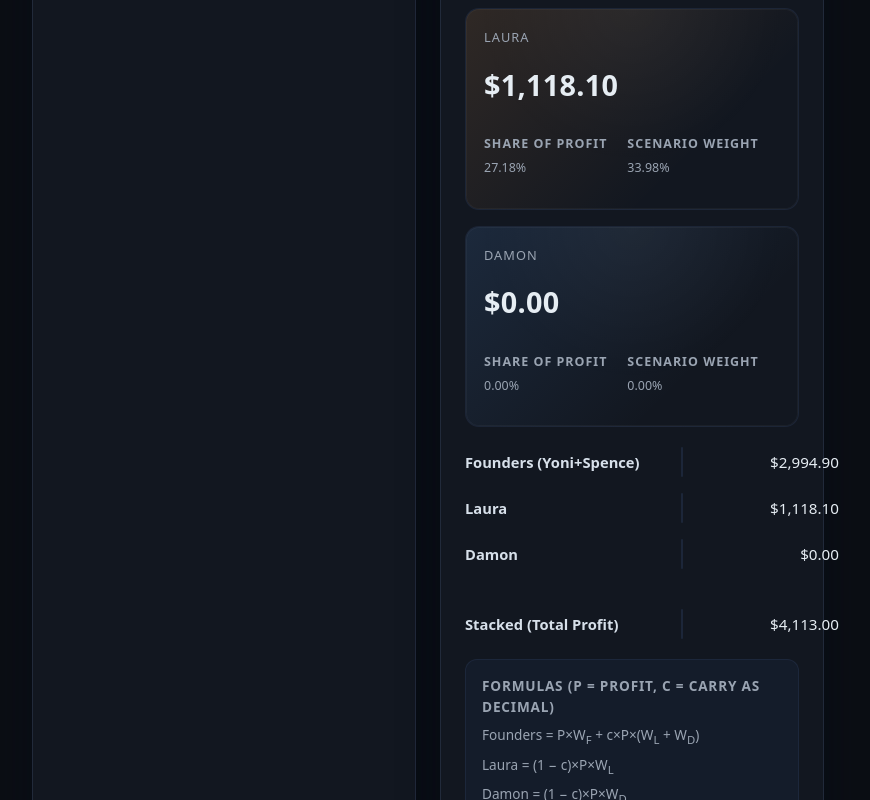
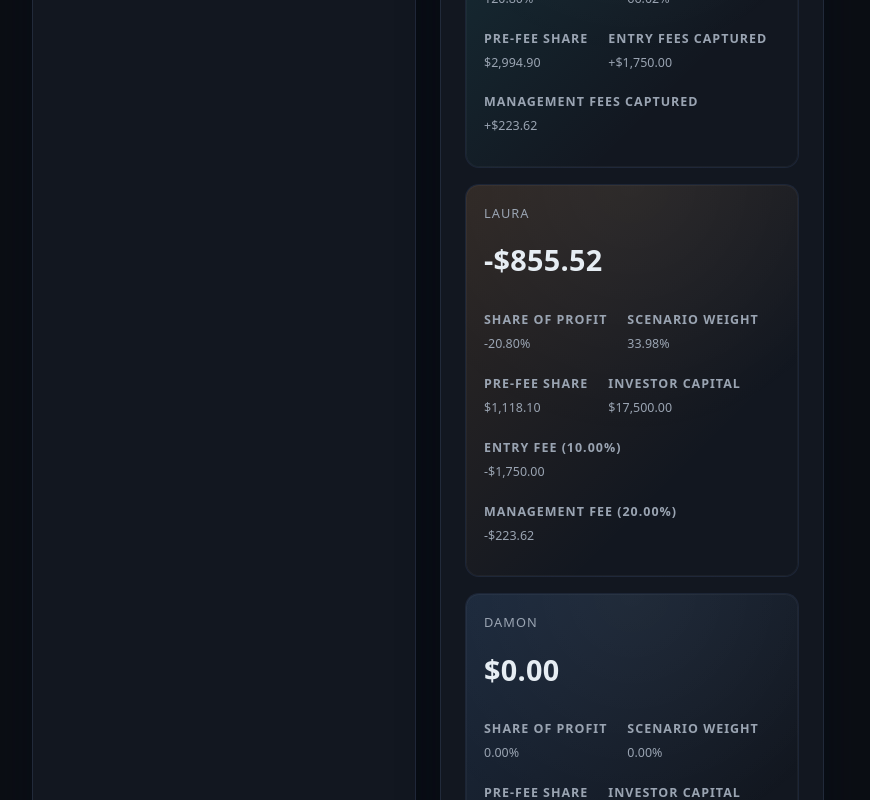
Before and after one commit to SCPrime/Y-S, a React (Vite) app: page / in a window 1280 px wide. Shown: the part 1180-1980 px from the top of the page, without its empty margins (8-878 px from the left). Built offline with nearby package versions, Linux system fonts and the light colour scheme.

Commit message:
Model entry and management fees in profit split

```diff
--- a/src/App.jsx
+++ b/src/App.jsx
@@ -25,14 +25,33 @@ const SCENARIOS = [
     label: 'Not deployed (0 weight)',
     summary:
       'Damon is not deployed; his capital weight is zero so his carry routes to Founders.',
+    investorCapital: {
+      laura: 17_500,
+      damon: 0,
+    },
   },
   {
     key: 'deployed',
     label: 'Deployed on 2025-08-02 (5,000 capital)',
     summary:
       'Damon is actively deployed and receives a positive weight based on his 5,000 capital contribution.',
+    investorCapital: {
+      laura: 17_500,
+      damon: 5_000,
+    },
   },
 ]
+
+const SCENARIO_LOOKUP = SCENARIOS.reduce((map, scenarioDefinition) => {
+  map[scenarioDefinition.key] = scenarioDefinition
+  return map
+}, {})
+
+const getScenarioDetails = (scenarioKey) => SCENARIO_LOOKUP[scenarioKey] ?? SCENARIOS[0]
+
+const ENTRY_FEE_RATE = 0.1
+const MANAGEMENT_FEE_RATE = 0.2
+const DEFAULT_INVESTOR_CAPITAL = { laura: 0, damon: 0 }
 
 const TABS = [
   { key: 'calculator', label: 'Profit split calculator' },
@@ -107,12 +126,58 @@ const getWeights = (scenarioKey) => WEIGHTS[scenarioKey] ?? WEIGHTS.notdeployed
 const calcSplit = (profit, carryPct, scenarioKey) => {
   const weights = getWeights(scenarioKey)
   const carry = (carryPct || 0) / 100
-  const founders = profit * (weights.F + carry * (weights.L + weights.D))
-  const laura = profit * ((1 - carry) * weights.L)
-  const damon = profit * ((1 - carry) * weights.D)
+  const scenarioDetails = getScenarioDetails(scenarioKey)
+  const investorCapital = scenarioDetails?.investorCapital ?? DEFAULT_INVESTOR_CAPITAL
+
+  const foundersPreFee = profit * (weights.F + carry * (weights.L + weights.D))
+  const lauraPreFee = profit * ((1 - carry) * weights.L)
+  const damonPreFee = profit * ((1 - carry) * weights.D)
+
+  const entryFeeLaura = (investorCapital.laura || 0) * ENTRY_FEE_RATE
+  const entryFeeDamon = (investorCapital.damon || 0) * ENTRY_FEE_RATE
+  const managementFeeLaura = lauraPreFee * MANAGEMENT_FEE_RATE
+  const managementFeeDamon = damonPreFee * MANAGEMENT_FEE_RATE
+
+  const totalEntryFees = entryFeeLaura + entryFeeDamon
+  const totalManagementFees = managementFeeLaura + managementFeeDamon
+
+  const founders = foundersPreFee + totalEntryFees + totalManagementFees
+  const laura = lauraPreFee - entryFeeLaura - managementFeeLaura
+  const damon = damonPreFee - entryFeeDamon - managementFeeDamon
   const total = founders + laura + damon
 
-  return { founders, laura, damon, total, weights }
+  return {
+    founders,
+    laura,
+    damon,
+    total,
+    weights,
+    details: {
+      base: {
+        founders: foundersPreFee,
+        laura: lauraPreFee,
+        damon: damonPreFee,
+      },
+      entryFees: {
+        founders: totalEntryFees,
+        laura: entryFeeLaura,
+        damon: entryFeeDamon,
+      },
+      managementFees: {
+        founders: totalManagementFees,
+        laura: managementFeeLaura,
+        damon: managementFeeDamon,
+      },
+      investorCapital: {
+        laura: investorCapital.laura || 0,
+        damon: investorCapital.damon || 0,
+      },
+      feeRates: {
+        entry: ENTRY_FEE_RATE,
+        management: MANAGEMENT_FEE_RATE,
+      },
+    },
+  }
 }
 
 const escapeRegex = (value) => value.replace(/[.*+?^${}()|[\]\\]/g, '\\$&')
@@ -660,13 +725,36 @@ function App() {
   const handleDownload = () => {
     const profitValue = Math.max(0, Number(profitInput) || 0)
     const carryValue = clamp(Number(carryInput) || 0, 0, 100)
-    const { founders, laura, damon, weights } = calcSplit(profitValue, carryValue, scenario)
+    const { founders, laura, damon, weights, details } = calcSplit(profitValue, carryValue, scenario)
 
+    const entryFeePct = (details.feeRates.entry * 100).toFixed(2)
+    const managementFeePct = (details.feeRates.management * 100).toFixed(2)
     const rows = [
-      ['Party', 'Amount', 'Profit', 'Carry_%', 'Scenario', 'W_Founders', 'W_Laura', 'W_Damon'],
+      [
+        'Party',
+        'Net_Amount',
+        'Pre_Fee_Amount',
+        'Entry_Fee',
+        'Management_Fee',
+        'Investor_Capital',
+        'Entry_Fee_%',
+        'Management_Fee_%',
+        'Profit',
+        'Carry_%',
+        'Scenario',
+        'W_Founders',
+        'W_Laura',
+        'W_Damon',
+      ],
       [
         'Founders (Yoni+Spence)',
         founders.toFixed(2),
+        details.base.founders.toFixed(2),
+        details.entryFees.founders.toFixed(2),
+        details.managementFees.founders.toFixed(2),
+        '',
+        entryFeePct,
+        managementFeePct,
         profitValue.toFixed(2),
         carryValue.toFixed(2),
         scenario,
@@ -674,8 +762,38 @@ function App() {
         formatWeightForCsv(weights.L),
         formatWeightForCsv(weights.D),
       ],
-      ['Laura', laura.toFixed(2), profitValue.toFixed(2), carryValue.toFixed(2), scenario, '', '', ''],
-      ['Damon', damon.toFixed(2), profitValue.toFixed(2), carryValue.toFixed(2), scenario, '', '', ''],
+      [
+        'Laura',
+        laura.toFixed(2),
+        details.base.laura.toFixed(2),
+        (-details.entryFees.laura).toFixed(2),
+        (-details.managementFees.laura).toFixed(2),
+        (details.investorCapital.laura || 0).toFixed(2),
+        entryFeePct,
+        managementFeePct,
+        profitValue.toFixed(2),
+        carryValue.toFixed(2),
+        scenario,
+        '',
+        '',
+        '',
+      ],
+      [
+        'Damon',
+        damon.toFixed(2),
+        details.base.damon.toFixed(2),
+        (-details.entryFees.damon).toFixed(2),
+        (-details.managementFees.damon).toFixed(2),
+        (details.investorCapital.damon || 0).toFixed(2),
+        entryFeePct,
+        managementFeePct,
+        profitValue.toFixed(2),
+        carryValue.toFixed(2),
+        scenario,
+        '',
+        '',
+        '',
+      ],
     ]
 
     const csvContent = rows.map((row) => row.join(',')).join('\n')
@@ -690,7 +808,7 @@ function App() {
 
   const profitValue = Math.max(0, Number(profitInput) || 0)
   const carryValue = clamp(Number(carryInput) || 0, 0, 100)
-  const { founders, laura, damon, total, weights } = calcSplit(profitValue, carryValue, scenario)
+  const { founders, laura, damon, total, weights, details } = calcSplit(profitValue, carryValue, scenario)
   const totalWeight = weights.F + weights.L + weights.D
   const partyValues = { founders, laura, damon }
   const partyShares = {
@@ -698,7 +816,7 @@ function App() {
     laura: total > 0 ? laura / total : 0,
     damon: total > 0 ? damon / total : 0,
   }
-  const scenarioDetails = SCENARIOS.find((option) => option.key === scenario) ?? SCENARIOS[0]
+  const scenarioDetails = getScenarioDetails(scenario)
 
   const advancedNumbers = useMemo(
     () => ({
@@ -868,6 +986,12 @@ function App() {
         founders,
         laura,
         damon,
+        preFee: details.base,
+        entryFees: details.entryFees,
+        managementFees: details.managementFees,
+        feeRates: details.feeRates,
+        investorCapital: details.investorCapital,
+        feesRoutedToFounders: details.entryFees.founders + details.managementFees.founders,
       },
     }
 
@@ -1048,7 +1172,8 @@ function App() {
             </p>
             <p className="muted">
               Investor-class weights for this snapshot come from the section below. Use the entry, management, and moonbag inputs
-              to align Founders, Laura, and Damon allocations with the current calculator state.
+              to align Founders, Laura, and Damon allocations with the current calculator state. Entry fees (10% of investor capital)
+              and management fees (20% of the investor profit share) now route to Founders.
             </p>
 
             <div className="legend" role="list" aria-label="Party color legend">
@@ -1071,6 +1196,12 @@ function App() {
                 const share = partyShares[party.key]
                 const weightKey = PARTY_WEIGHT_KEYS[party.key]
                 const weightValue = weights[weightKey]
+                const baseAmount = details?.base?.[party.key] ?? 0
+                const entryFee = details?.entryFees?.[party.key] ?? 0
+                const managementFee = details?.managementFees?.[party.key] ?? 0
+                const investorCapital = details?.investorCapital?.[party.key] ?? null
+                const isFounders = party.key === 'founders'
+                const isInvestor = party.key === 'laura' || party.key === 'damon'
                 return (
                   <article key={party.key} className={`stat-card ${party.className}`}>
                     <header className="stat-header">{party.label}</header>
@@ -1084,6 +1215,40 @@ function App() {
                         <dt>Scenario weight</dt>
                         <dd>{formatPercent(weightValue)}</dd>
                       </div>
+                      <div>
+                        <dt>Pre-fee share</dt>
+                        <dd>{formatCurrency(baseAmount)}</dd>
+                      </div>
+                      {isInvestor && investorCapital !== null ? (
+                        <div>
+                          <dt>Investor capital</dt>
+                          <dd>{formatCurrency(investorCapital)}</dd>
+                        </div>
+                      ) : null}
+                      {isInvestor ? (
+                        <>
+                          <div>
+                            <dt>Entry fee ({formatPercent(details.feeRates.entry)})</dt>
+                            <dd>-{formatCurrency(entryFee)}</dd>
+                          </div>
+                          <div>
+                            <dt>Management fee ({formatPercent(details.feeRates.management)})</dt>
+                            <dd>-{formatCurrency(managementFee)}</dd>
+                          </div>
+                        </>
+                      ) : null}
+                      {isFounders ? (
+                        <>
+                          <div>
+                            <dt>Entry fees captured</dt>
+                            <dd>+{formatCurrency(entryFee)}</dd>
+                          </div>
+                          <div>
+                            <dt>Management fees captured</dt>
+                            <dd>+{formatCurrency(managementFee)}</dd>
+                          </div>
+                        </>
+                      ) : null}
                     </dl>
                   </article>
                 )
@@ -1119,17 +1284,18 @@ function App() {
             </div>
 
             <div className="formulas muted" aria-live="polite">
-              <div className="formula-head">Formulas (P = profit, c = carry as decimal)</div>
+              <div className="formula-head">Formulas (P = profit, c = carry as decimal, k = investor capital)</div>
               <ul>
                 <li>
-                  Founders = P×W<sub>F</sub> + c×P×(W<sub>L</sub> + W<sub>D</sub>)
+                  Founders (pre-fee) = P×W<sub>F</sub> + c×P×(W<sub>L</sub> + W<sub>D</sub>)
                 </li>
                 <li>
-                  Laura = (1 − c)×P×W<sub>L</sub>
+                  Investor (pre-fee) = (1 − c)×P×W<sub>investor</sub>
                 </li>
-                <li>
-                  Damon = (1 − c)×P×W<sub>D</sub>
-                </li>
+                <li>Entry fee = 10% × k</li>
+                <li>Management fee = 20% × investor pre-fee share</li>
+                <li>Founders net = Founders (pre-fee) + Σ entry fees + Σ management fees</li>
+                <li>Investor net = Investor (pre-fee) − entry fee − management fee</li>
               </ul>
             </div>
           </section>
```
